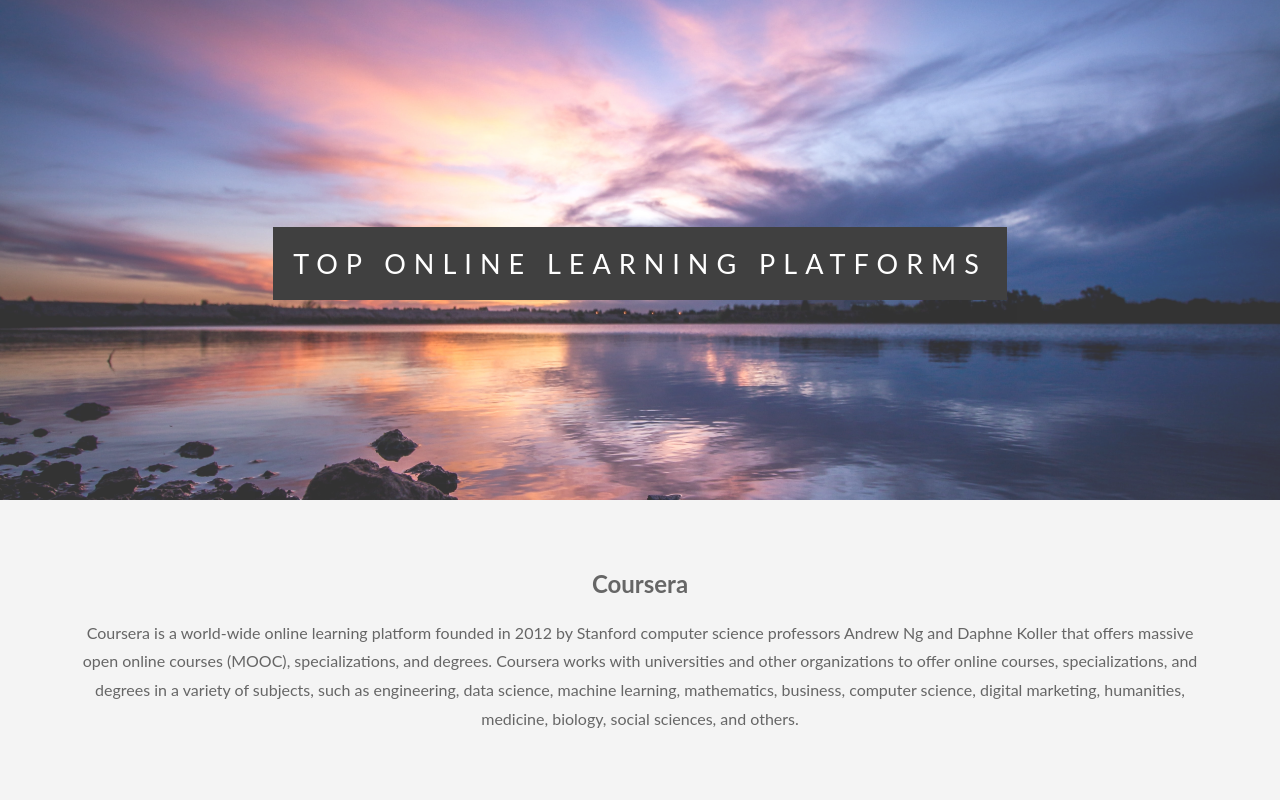
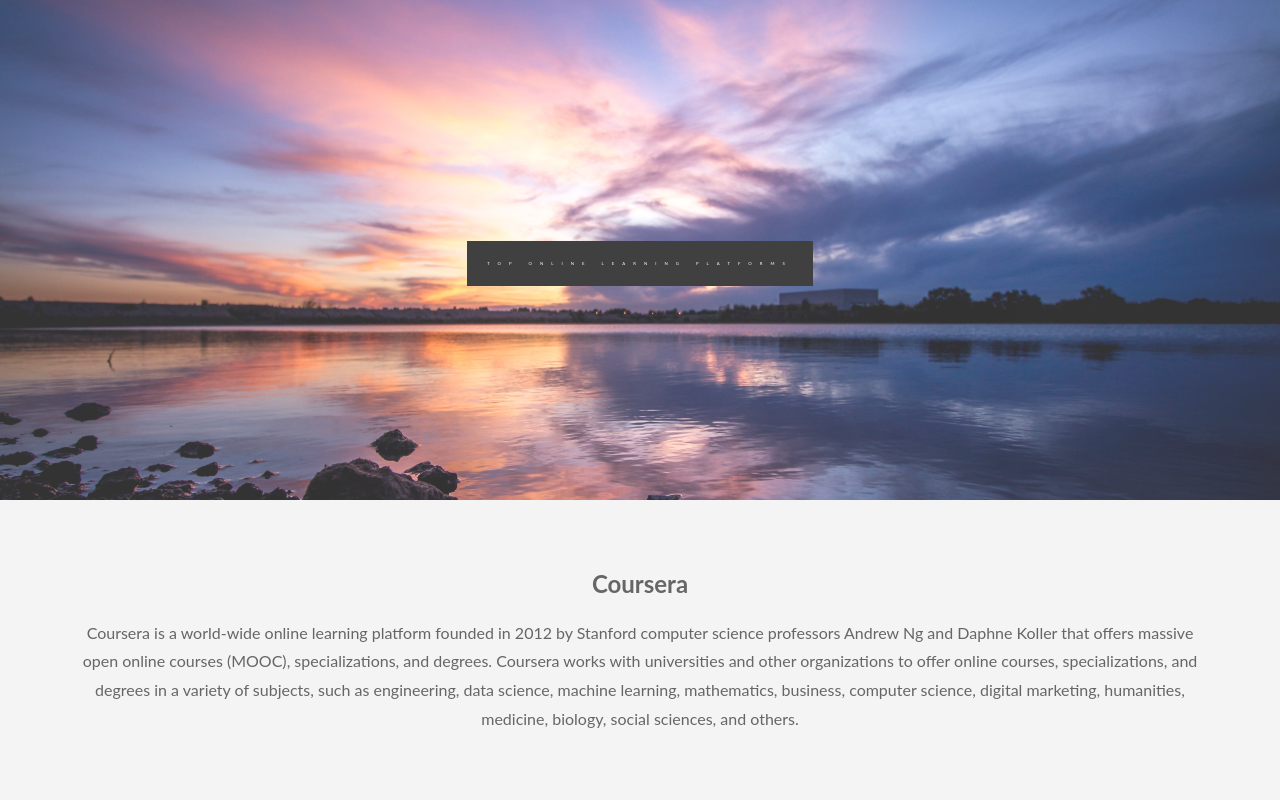
Before and after one commit to siddhilondhe15/siddhilondhe15.github.io, a plain HTML site: page index.html in a window 1280 px wide. Shown: the top 800 px of the page. Drawn offline with Linux system fonts and the light colour scheme; files whose address does not match are found by name.

Commit message:
Update style.css

```diff
--- a/css/style.css
+++ b/css/style.css
@@ -123,7 +123,7 @@
   width:100%;
   text-align:center;
   color:#000;
-  font-size:27px;
+  font-size:27%;
   letter-spacing:8px;
   text-transform:uppercase;
 }
```
